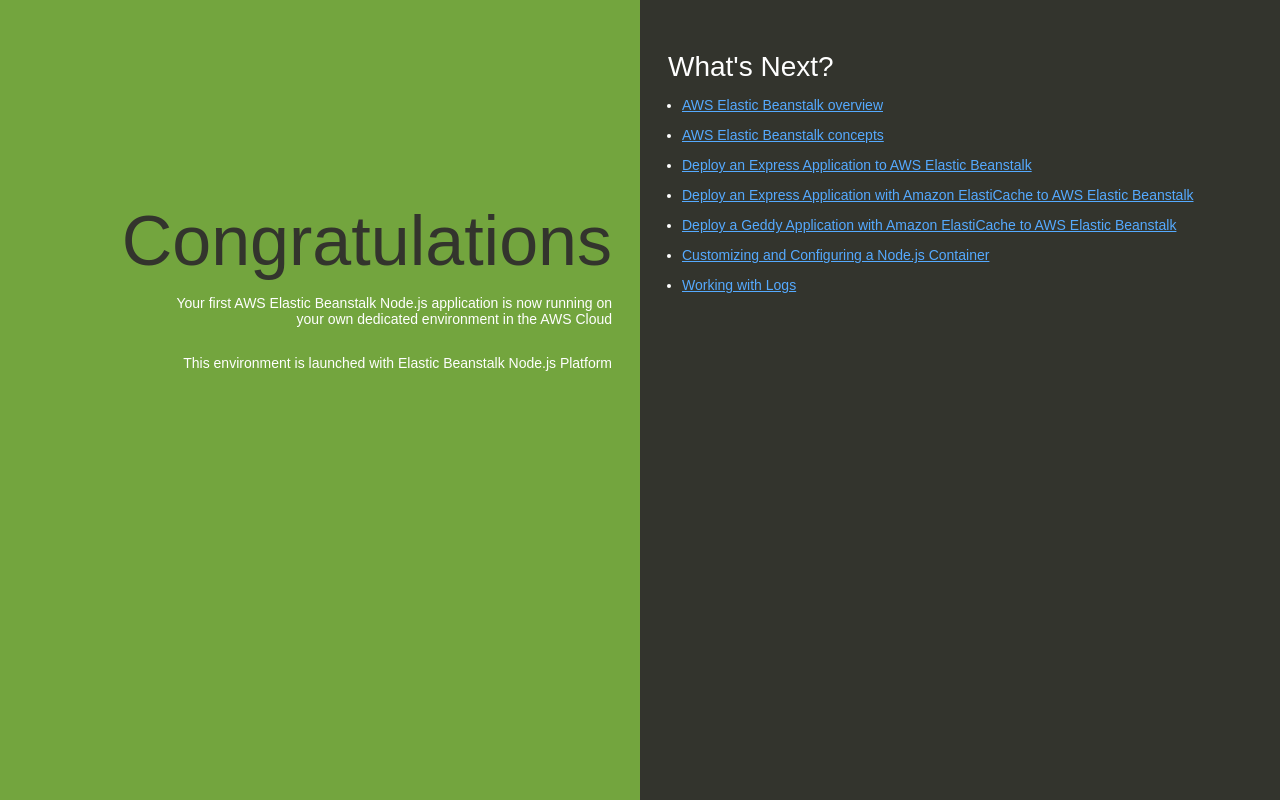
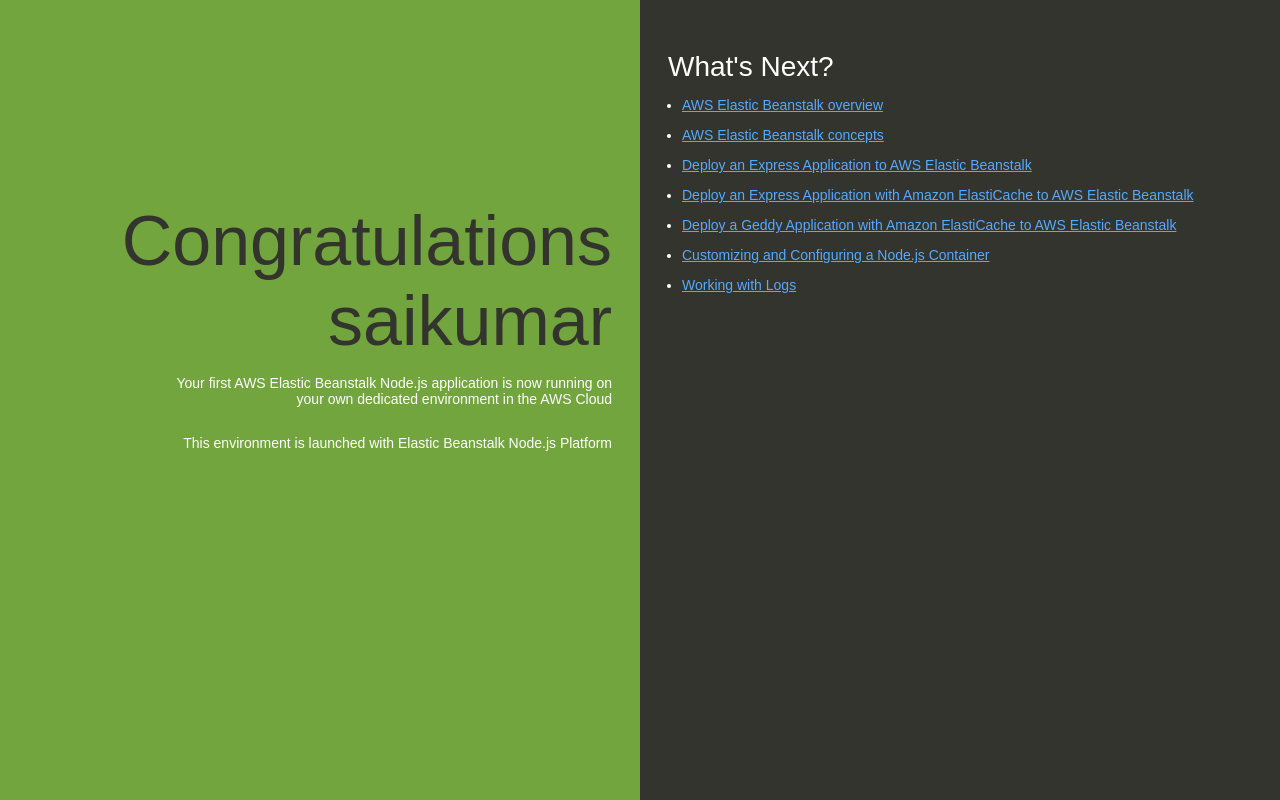
Before and after one commit to saikumar6764/nodejs-repo, a website: page index.html in a window 1280 px wide. Drawn offline with Linux system fonts and the light colour scheme.

Commit message:
Update index.html

```diff
--- a/index.html
+++ b/index.html
@@ -74,7 +74,7 @@
   </head>
   <body>
     <div class="textColumn">
-      <h1>Congratulations</h1>
+      <h1>Congratulations saikumar </h1>
       <p>Your first AWS Elastic Beanstalk Node.js application is now running on your own dedicated environment in the AWS Cloud</p>
       <p>This environment is launched with Elastic Beanstalk Node.js Platform</p>
     </div>
```
